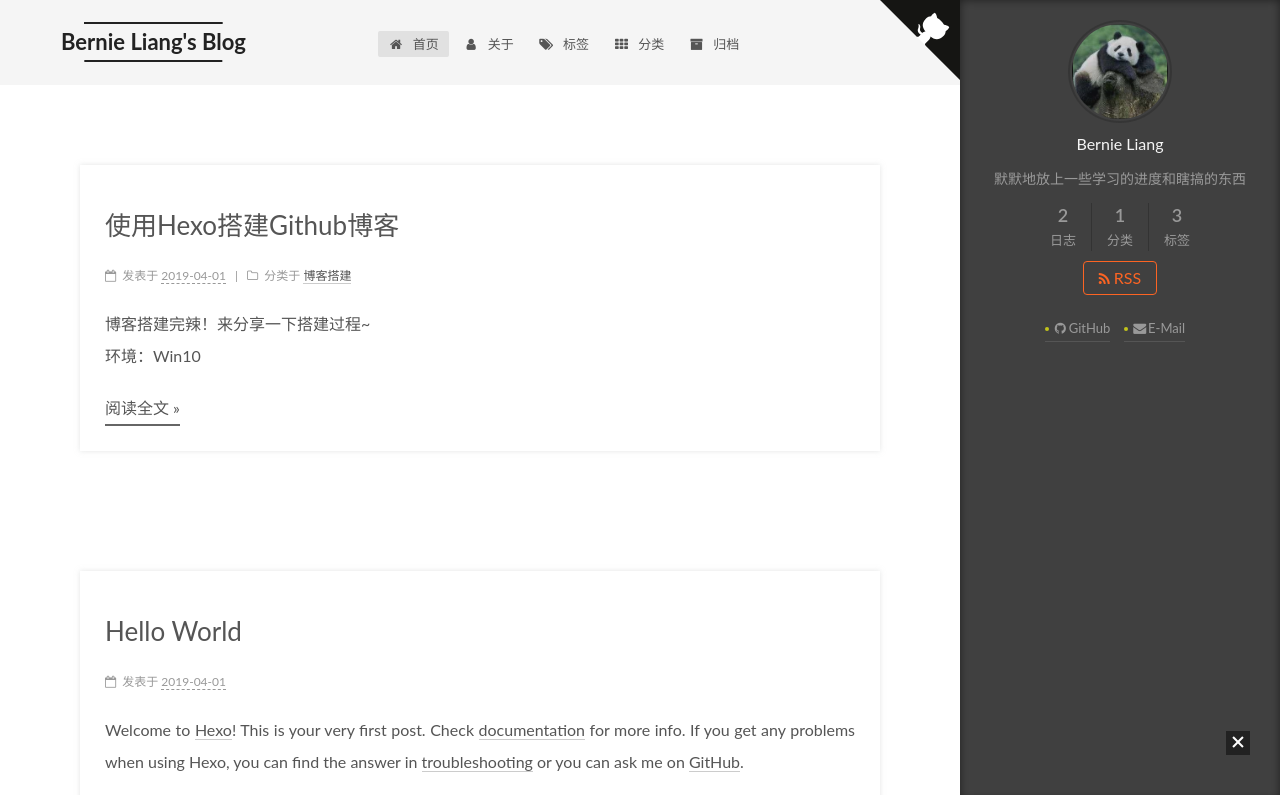
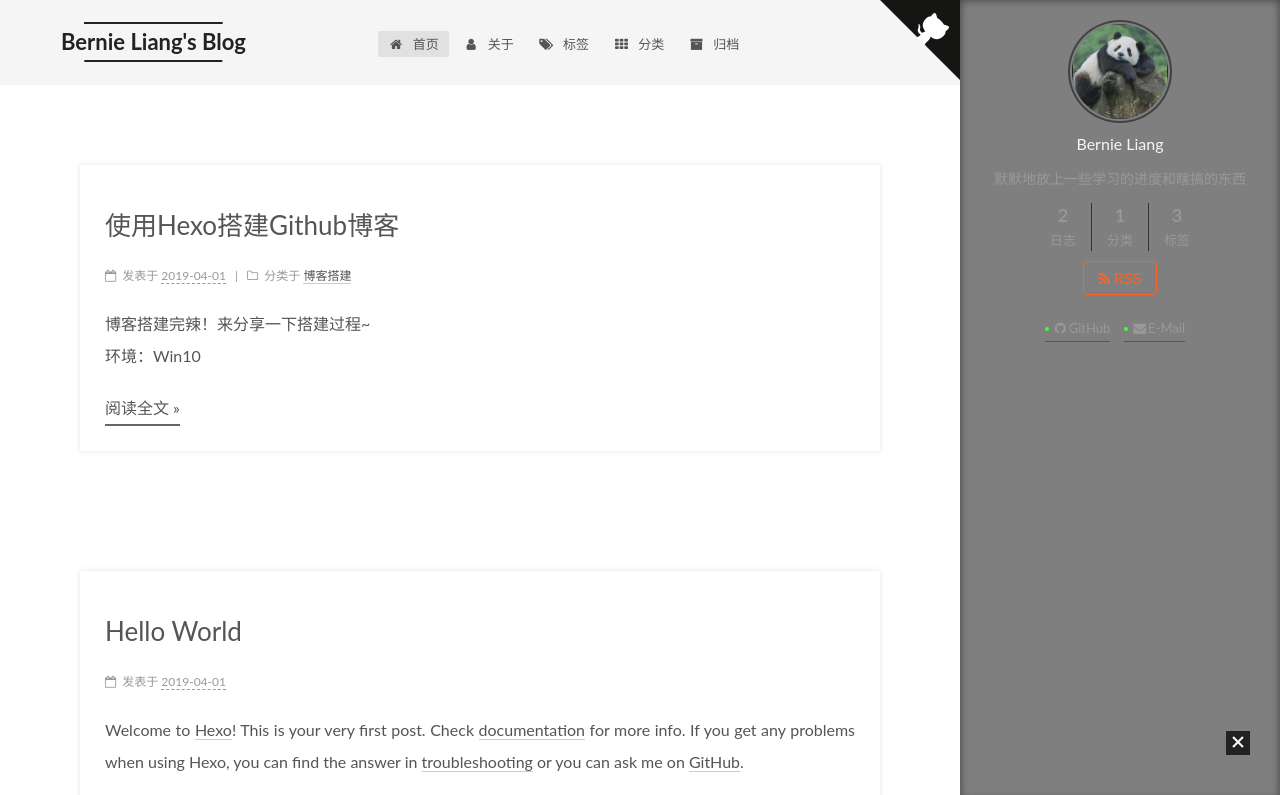
Before and after one commit to Baioi/berniel.github.io, a plain HTML site: page index.html in a window 1280 px wide. Both pictures are taken after a click on the element 1238 px from the left and 743 px from the top of the page. Shown: the top 795 px of the page. Drawn offline with Linux system fonts and the light colour scheme.

Commit message:
Site updated: 2019-04-01 17:31:24

```diff
--- a/css/main.css
+++ b/css/main.css
@@ -1769,7 +1769,7 @@
   width: 4px;
   height: 4px;
   border-radius: 50%;
-  background: #c2c31a;
+  background: #41ff2d;
 }
 .feed-link,
 .chat {
@@ -2719,5 +2719,5 @@
 }
 .sidebar {
   box-shadow: inset 0px 0px 10px 0px rgba(0,0,0,0.5);
-  background-color: rgba(0,0,0,0.75);
-}
+  background-color: rgba(0,0,0,0.5);
+}
```
